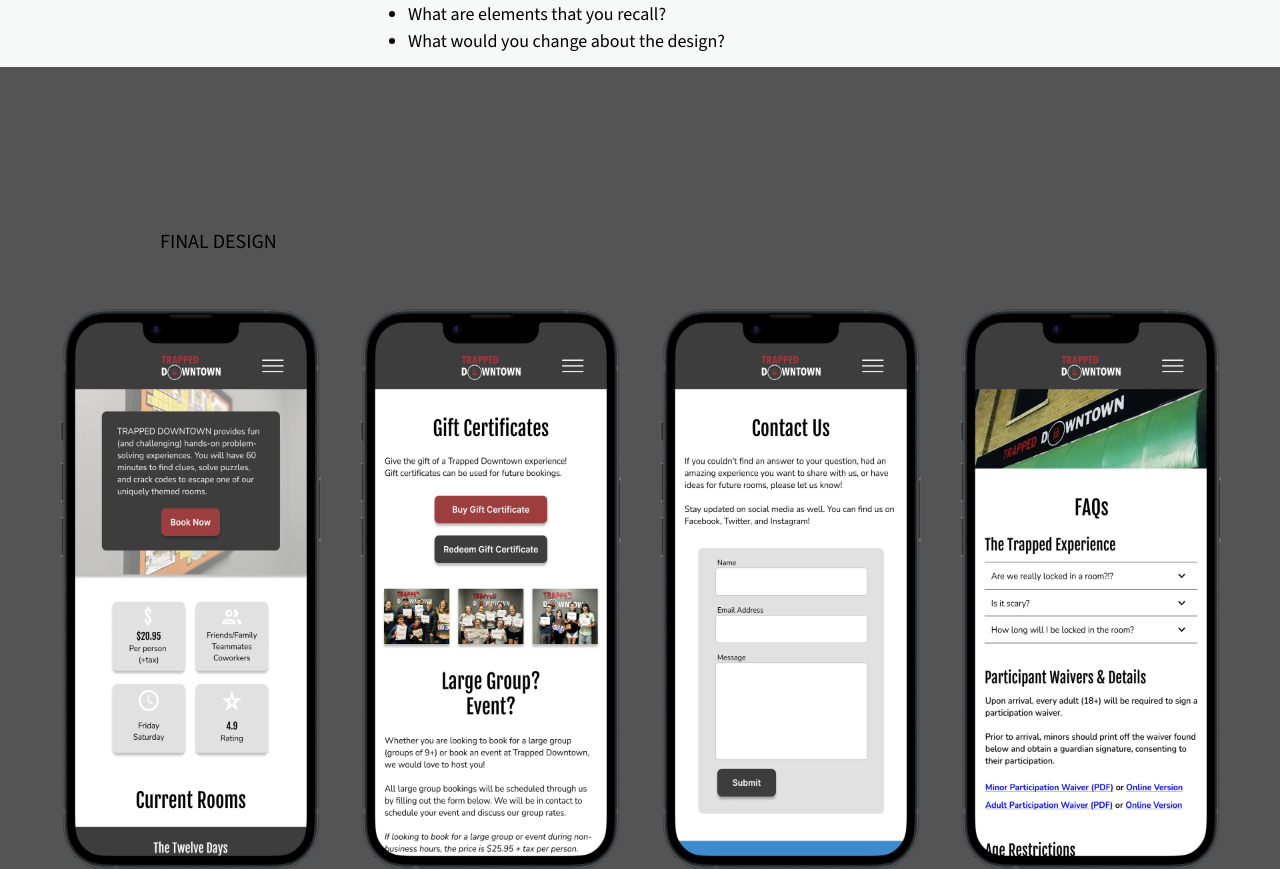
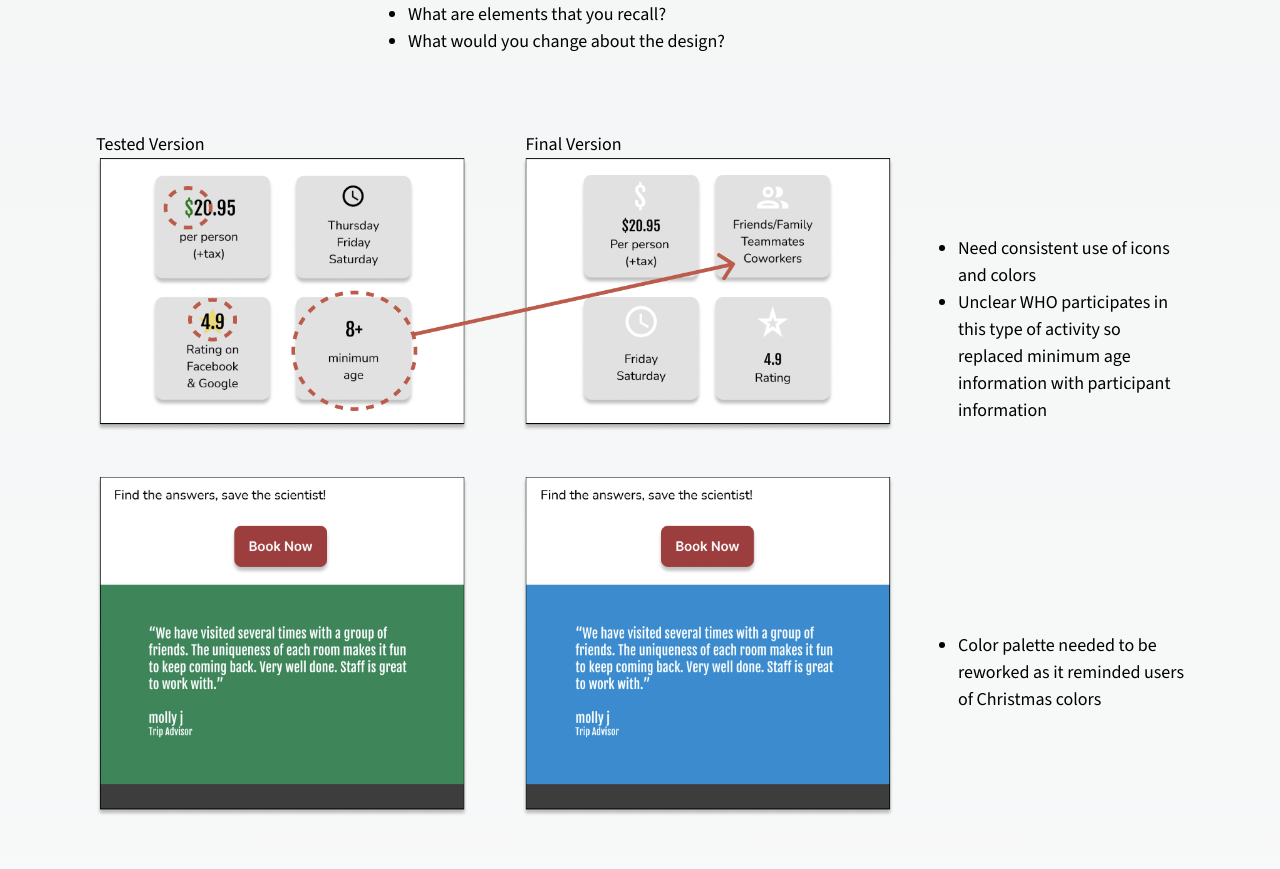
Before and after one commit to mshoemaker1/MyPortfolio, a Next.js app: page /projects/trapped-downtown in a window 1280 px wide. Shown: the part 9620-10489 px from the top of the page. Built offline with nearby package versions, Linux system fonts and the light colour scheme.

Commit message:
trapped downtown version grid

```diff
--- a/app/projects/trapped-downtown/page.tsx
+++ b/app/projects/trapped-downtown/page.tsx
@@ -28,6 +28,7 @@
 import finalDesign2 from "../../../public/trapped-downtown/final-design-2.png";
 import finalDesign3 from "../../../public/trapped-downtown/final-design-3.png";
 import finalDesign4 from "../../../public/trapped-downtown/final-design-4.png";
+import versionGrid from "../../../public/trapped-downtown/version-grid.png";
 
 const projectData = data.find(
   (project) => project.path === "/projects/trapped-downtown"
@@ -297,6 +298,32 @@
             "What would you change about the design?",
           ]}
         />
+        <div className="flex flex-col mt-16 mb-36 lg:mx-24 lg:flex-row">
+          <div>
+            <div className="flex flex-row">
+              <p className="mr-[calc(54%-98px)] md:mr-[calc(54%-110px)]">
+                Tested Version
+              </p>
+              <p>Final Version</p>
+            </div>
+            <Image src={versionGrid} alt="Version grid" />
+          </div>
+          <div className="flex flex-col mt-8 lg:mt-0 lg:justify-around">
+            <ul className="list-disc ml-16">
+              <li>Need consistent use of icons and colors</li>
+              <li>
+                Unclear WHO participates in this type of activity so replaced
+                minimum age information with participant information
+              </li>
+            </ul>
+            <ul className="list-disc ml-16">
+              <li>
+                Color palette needed to be reworked as it reminded users of
+                Christmas colors
+              </li>
+            </ul>
+          </div>
+        </div>
       </div>
       <div className="bg-neutral-550 py-20">
         <Section title="Final design" disableBottomPadding />
```
Also changed, not shown: public/trapped-downtown/version-grid.png (added).
